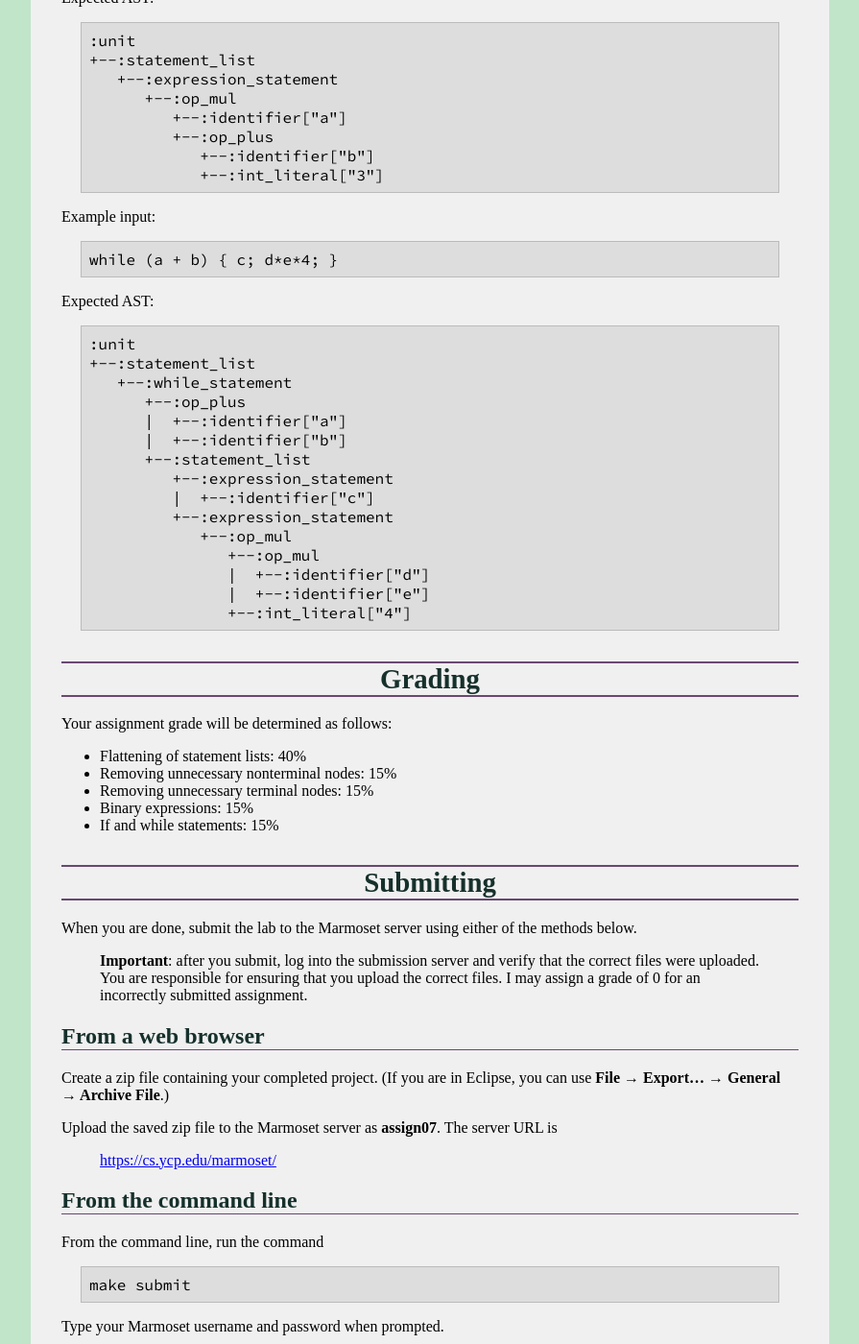
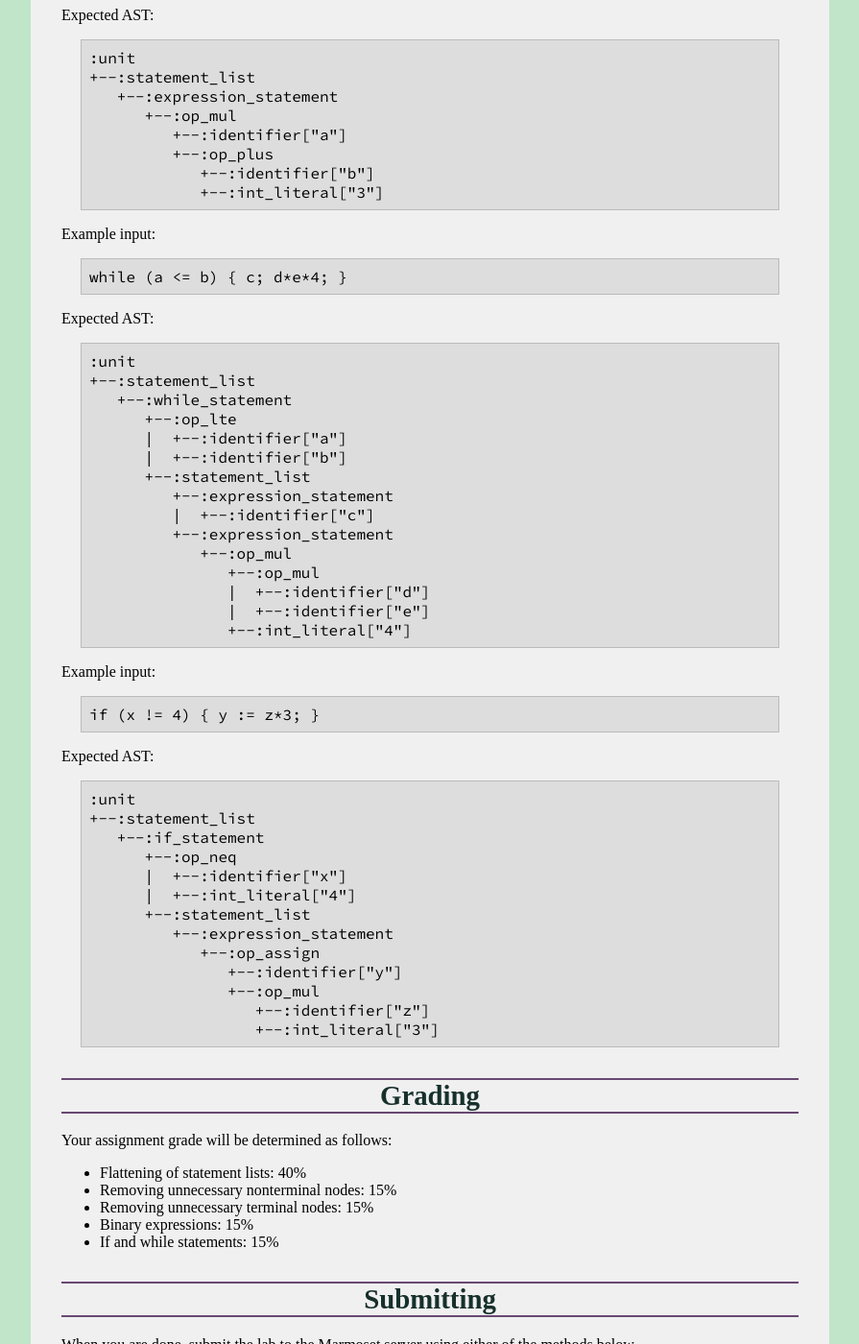
Before and after one commit to ycpcs/cs340-fall2016, a Jekyll site: the page built from assign/assign07.md, in a window 1280 px wide and 1400 px high, scrolled down 1855 px. Shown: the whole window at 96% size, without its empty margins (192-1087 px from the left). Built offline with Jekyll 4.4.1, drawn with Linux system fonts in a browser that asks for light colours; some web fonts are replaced; some of the changed text lies outside the part shown.

Commit message:
assignment 7

```diff
--- a/assign/assign07.md
+++ b/assign/assign07.md
@@ -89,14 +89,14 @@ Expected AST:
 
 Example input:
 
-    while (a + b) { c; d*e*4; }
+    while (a <= b) { c; d*e*4; }
 
 Expected AST:
 
     :unit
     +--:statement_list
        +--:while_statement
-          +--:op_plus
+          +--:op_lte
           |  +--:identifier["a"]
           |  +--:identifier["b"]
           +--:statement_list
@@ -108,6 +108,26 @@ Expected AST:
                    |  +--:identifier["d"]
                    |  +--:identifier["e"]
                    +--:int_literal["4"]
+
+Example input:
+
+    if (x != 4) { y := z*3; }
+
+Expected AST:
+
+    :unit
+    +--:statement_list
+       +--:if_statement
+          +--:op_neq
+          |  +--:identifier["x"]
+          |  +--:int_literal["4"]
+          +--:statement_list
+             +--:expression_statement
+                +--:op_assign
+                   +--:identifier["y"]
+                   +--:op_mul
+                      +--:identifier["z"]
+                      +--:int_literal["3"]
 
 # Grading
 
```
Also changed, not shown: other parts of assign/assign07.md (+3 -3 lines), assign/index.md (+2 -4 lines), index.md (+1 -0 lines), 1 other file.
